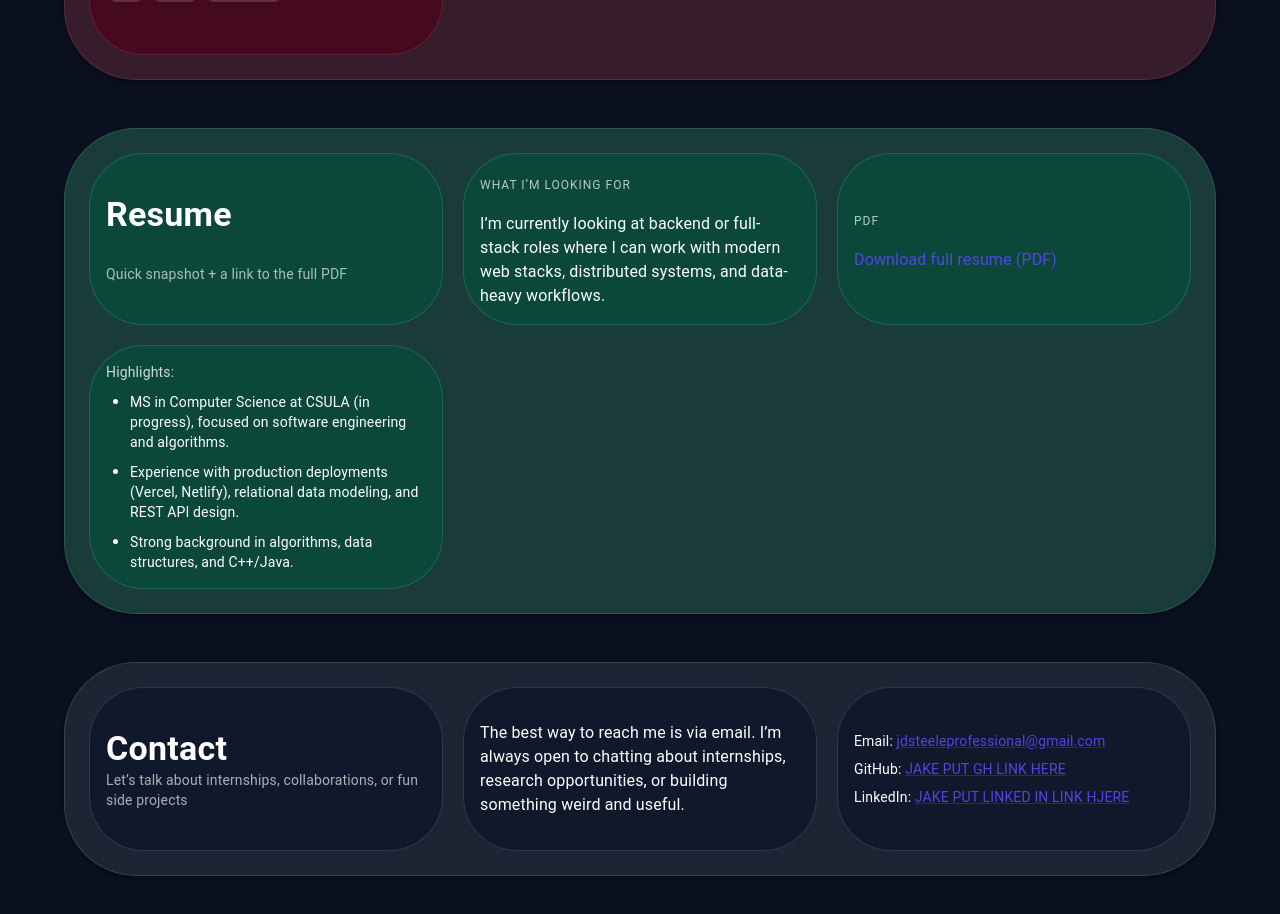
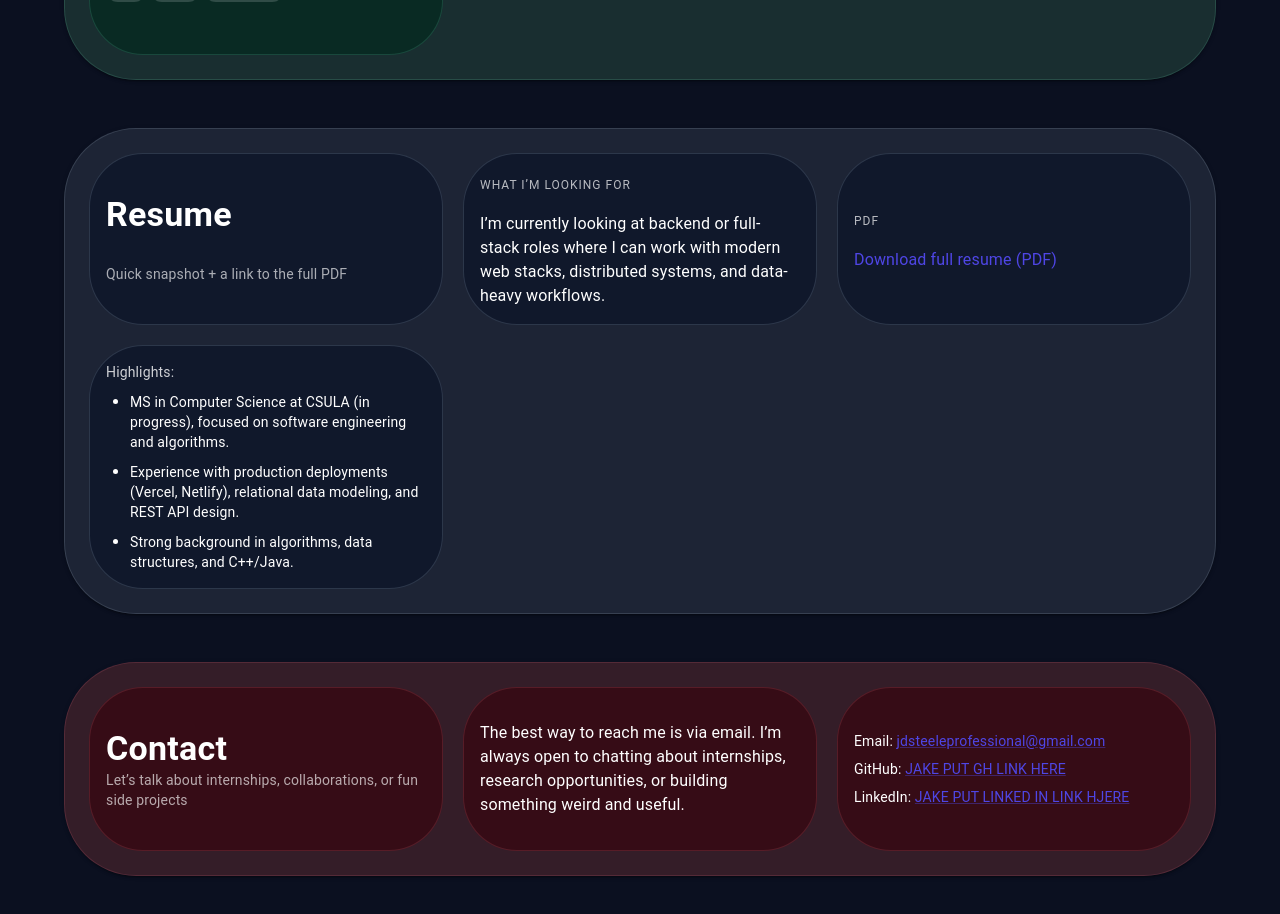
Before and after one commit to 1jdsteele/portfolio3, a React (Vite) app: page / in a window 1280 px wide. Shown: the part 1680-2594 px from the top of the page. Built offline with nearby package versions, Linux system fonts and the light colour scheme.

Commit message:
added hover animations to cards and slightly reworked section tones

```diff
--- a/src/components/BentoCard.jsx
+++ b/src/components/BentoCard.jsx
@@ -1,3 +1,29 @@
+// import { Paper } from "@mui/material";
+
+// export default function BentoCard({ children, sx = {}, ...rest }) {
+//   return (
+//     <Paper
+//       variant="outlined"
+//       sx={{
+//         p: 2,
+//         height: "100%",
+//         borderRadius: 3,
+
+//         // section-scoped theming (with fallbacks)
+//         bgcolor: "var(--bento-card-bg, rgba(15,23,42,0.85))",
+//         borderColor: "var(--bento-outline, rgba(148,163,184,0.3))",
+//         display: "flex",
+//         flexDirection: "column",
+//         justifyContent: "space-between",
+//         ...sx,
+//       }}
+//       {...rest}
+//     >
+//       {children}
+//     </Paper>
+//   );
+// }
+
 import { Paper } from "@mui/material";
 
 export default function BentoCard({ children, sx = {}, ...rest }) {
@@ -9,12 +35,33 @@ export default function BentoCard({ children, sx = {}, ...rest }) {
         height: "100%",
         borderRadius: 3,
 
-        // section-scoped theming (with fallbacks)
         bgcolor: "var(--bento-card-bg, rgba(15,23,42,0.85))",
         borderColor: "var(--bento-outline, rgba(148,163,184,0.3))",
+
         display: "flex",
         flexDirection: "column",
         justifyContent: "space-between",
+
+        // ✨ hover polish
+        transition:
+          "transform 180ms ease, box-shadow 180ms ease, background-color 180ms ease, border-color 180ms ease",
+        willChange: "transform",
+
+        "&:hover": {
+          transform: "translateY(-2px)",
+          bgcolor: "var(--bento-card-hover-bg, rgba(15,23,42,0.92))",
+          borderColor: "var(--bento-card-hover-outline, rgba(148,163,184,0.4))",
+          boxShadow: "0 18px 40px rgba(0,0,0,0.25)",
+        },
+
+        "&:active": { transform: "translateY(-1px)" },
+
+        // accessibility: don’t animate for users who prefer reduced motion
+        "@media (prefers-reduced-motion: reduce)": {
+          transition: "none",
+          "&:hover": { transform: "none" },
+        },
+
         ...sx,
       }}
       {...rest}
--- a/src/components/BentoSection.jsx
+++ b/src/components/BentoSection.jsx
@@ -1,26 +1,56 @@
 import { Box, Paper, Stack, Typography } from "@mui/material";
 
-// JAKE THIS WAS THE LAST THING YOU ADDED - YOU WERE ABOUT TO ADD A PROP HERE TO USE THESE MAYBE?
 const SECTION_TONES = {
+  // Neutral base (your “default world”)
   slate: {
-    sectionBg: "rgba(15, 23, 42, 0.65)",
-    cardBg: "rgba(15, 23, 42, 0.85)",
-    outline: "rgba(148,163,184,0.22)",
+    sectionBg: "rgba(15, 23, 42, 0.62)",
+    cardBg: "rgba(15, 23, 42, 0.86)",
+    cardHoverBg: "rgba(15, 23, 42, 0.93)",
+    outline: "rgba(148, 163, 184, 0.22)",
+    cardHoverOutline: "rgba(148, 163, 184, 0.36)",
   },
+
+  // Cool accent
   indigo: {
-    sectionBg: "rgba(30, 27, 75, 0.55)",
-    cardBg: "rgba(30, 27, 75, 0.80)",
-    outline: "rgba(165,180,252,0.22)",
+    sectionBg: "rgba(30, 27, 75, 0.58)",
+    cardBg: "rgba(30, 27, 75, 0.84)",
+    cardHoverBg: "rgba(30, 27, 75, 0.92)",
+    outline: "rgba(165, 180, 252, 0.22)",
+    cardHoverOutline: "rgba(165, 180, 252, 0.36)",
   },
+
+  // Green accent (kept from feeling too bright)
+  // emerald: {
+  //   sectionBg: "rgba(6, 78, 59, 0.54)",
+  //   cardBg: "rgba(6, 78, 59, 0.82)",
+  //   cardHoverBg: "rgba(6, 78, 59, 0.90)",
+  //   outline: "rgba(110, 231, 183, 0.20)",
+  //   cardHoverOutline: "rgba(110, 231, 183, 0.34)",
+  // },
   emerald: {
-    sectionBg: "rgba(6, 78, 59, 0.45)",
-    cardBg: "rgba(6, 78, 59, 0.72)",
-    outline: "rgba(110,231,183,0.18)",
+    // chaparral-ish, darker + calmer
+    sectionBg: "rgba(6, 42, 34, 0.58)",
+    cardBg: "rgba(6, 42, 34, 0.84)",
+    cardHoverBg: "rgba(6, 42, 34, 0.92)",
+    outline: "rgba(110, 231, 183, 0.16)",
+    cardHoverOutline: "rgba(110, 231, 183, 0.28)",
   },
+
+  // Warm accent (kept subtle so it still feels “night mode”)
+  // rose: {
+  //   sectionBg: "rgba(76, 5, 25, 0.54)",
+  //   cardBg: "rgba(76, 5, 25, 0.82)",
+  //   cardHoverBg: "rgba(76, 5, 25, 0.90)",
+  //   outline: "rgba(251, 113, 133, 0.20)",
+  //   cardHoverOutline: "rgba(251, 113, 133, 0.34)",
+  // },
   rose: {
-    sectionBg: "rgba(76, 5, 25, 0.45)",
-    cardBg: "rgba(76, 5, 25, 0.72)",
-    outline: "rgba(251,113,133,0.18)",
+    // poppy-ish, but “night mode” muted
+    sectionBg: "rgba(55, 10, 20, 0.58)",
+    cardBg: "rgba(55, 10, 20, 0.84)",
+    cardHoverBg: "rgba(55, 10, 20, 0.92)",
+    outline: "rgba(251, 113, 133, 0.16)",
+    cardHoverOutline: "rgba(251, 113, 133, 0.28)",
   },
 };
 
@@ -67,6 +97,8 @@ export default function BentoSection({ title, subtitle, children, id, tone }) {
           "--bento-section-bg": t.sectionBg,
           "--bento-card-bg": t.cardBg,
           "--bento-outline": t.outline,
+          "--bento-card-hover-bg": t.cardHoverBg ?? t.cardBg,
+          "--bento-card-hover-outline": t.cardHoverOutline ?? t.outline,
 
           bgcolor: "var(--bento-section-bg)",
           border: "1px solid var(--bento-outline)",
--- a/src/components/sections/ContactSection.jsx
+++ b/src/components/sections/ContactSection.jsx
@@ -5,7 +5,7 @@ import SectionHeaderCard from "../SectionHeaderCard";
 
 export default function ContactSection() {
   return (
-    <BentoSection id="contact">
+    <BentoSection id="contact" tone="rose">
       <SectionHeaderCard
         title="Contact"
         subtitle="Let’s talk about internships, collaborations, or fun side projects"
--- a/src/components/sections/ProjectsSection.jsx
+++ b/src/components/sections/ProjectsSection.jsx
@@ -6,7 +6,7 @@ import SectionHeaderCard from "../SectionHeaderCard";
 
 export default function ProjectsSection() {
   return (
-    <BentoSection id="projects" tone="rose">
+    <BentoSection id="projects" tone="emerald">
       <SectionHeaderCard
         title="Projects"
         subtitle="A few things I’ve been building lately"
--- a/src/components/sections/ResumeSection.jsx
+++ b/src/components/sections/ResumeSection.jsx
@@ -5,7 +5,7 @@ import SectionHeaderCard from "../SectionHeaderCard";
 
 export default function ResumeSection() {
   return (
-    <BentoSection id="resume" tone="emerald">
+    <BentoSection id="resume" tone="slate">
       <SectionHeaderCard
         title="Resume"
         subtitle="Quick snapshot + a link to the full PDF"
```
